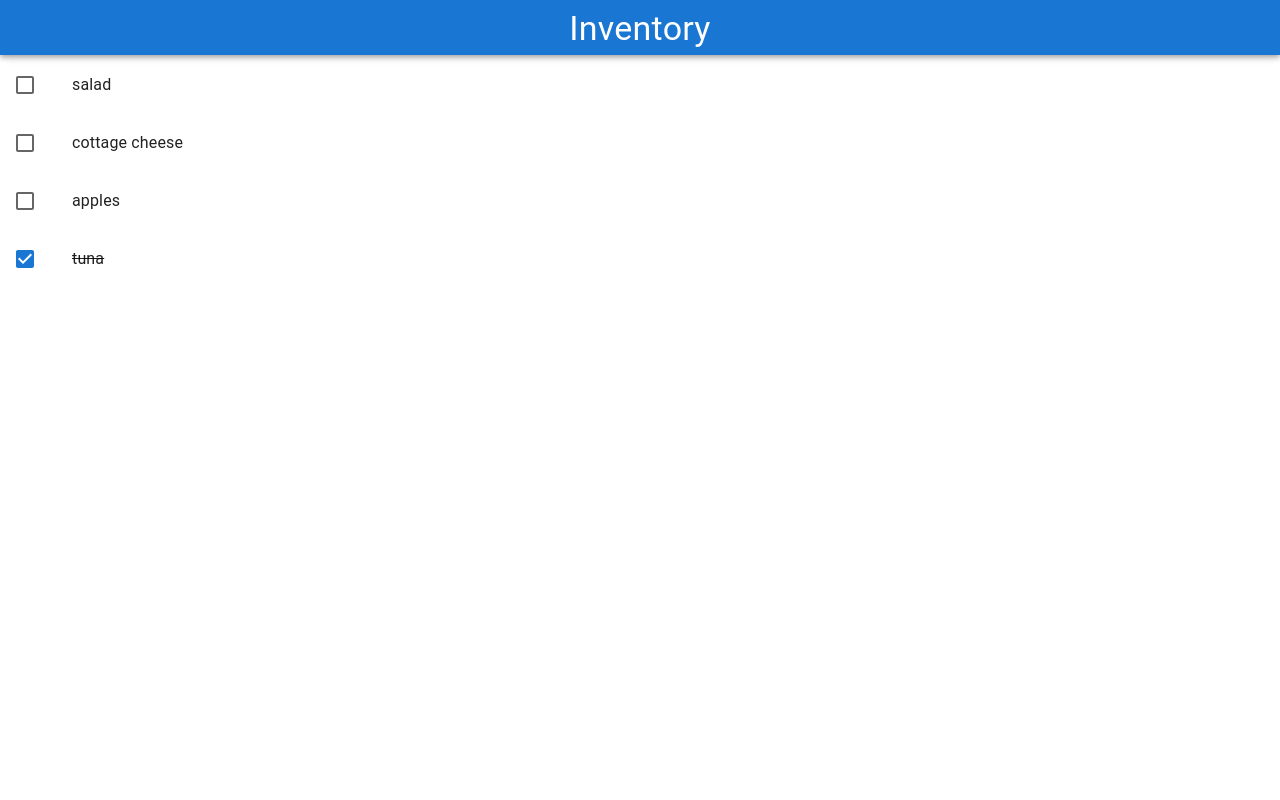
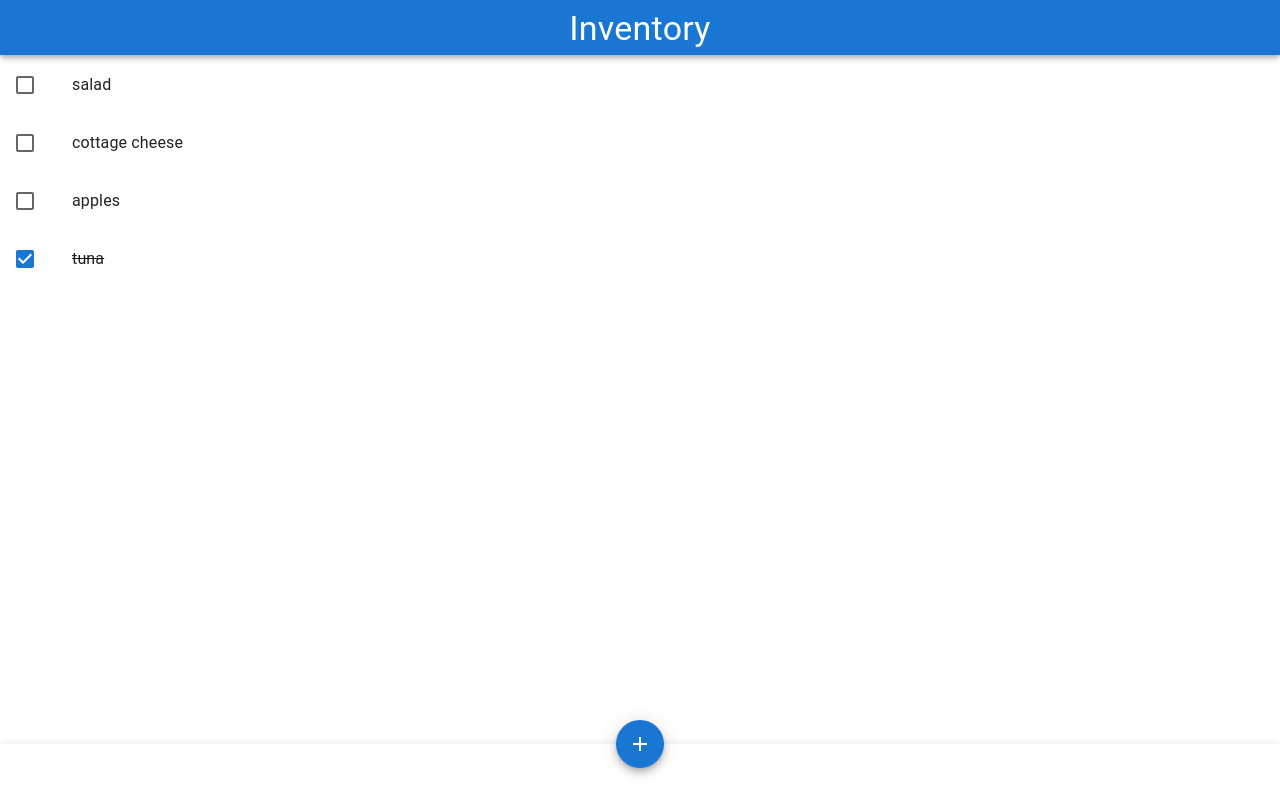
Before and after one commit to iva585/capstone-project, a React (Vite) app: page /inventory in a window 1280 px wide. Built offline with nearby package versions, Linux system fonts and the light colour scheme.

Commit message:
feature: implement reducer into inventory footer

```diff
--- a/src/app/pages/Inventory/Inventory.tsx
+++ b/src/app/pages/Inventory/Inventory.tsx
@@ -1,12 +1,20 @@
+import Add from '@mui/icons-material/Add';
+import Close from '@mui/icons-material/Close';
 import { CssBaseline, List } from '@mui/material';
-import React from 'react';
+import React, { useState } from 'react';
 import { useSelector } from 'react-redux';
+import Footer from '../../components/Footer';
 import Header from '../../components/Header';
 import InventoryItem from '../../components/InventoryItem';
+import ListForm from '../../components/ListForm';
+import { addInventoryItem } from '../../reducers/inventoryReducer';
 import type { RootState } from '../../store';
 
 export default (): JSX.Element => {
+  const [editing, setEditing] = useState<boolean>(false);
+
   const inventoryItems = useSelector((state: RootState) => state.inventory);
+
   return (
     <>
       <CssBaseline />
@@ -18,6 +26,11 @@ export default (): JSX.Element => {
             <InventoryItem key={item.id} item={item} />
           ))}
       </List>
+      {editing && <ListForm addListItem={addInventoryItem} />}
+      <Footer
+        actionButtonIcon={editing ? <Close /> : <Add />}
+        onClickActionButton={() => setEditing((editing) => !editing)}
+      />
     </>
   );
 };
```
